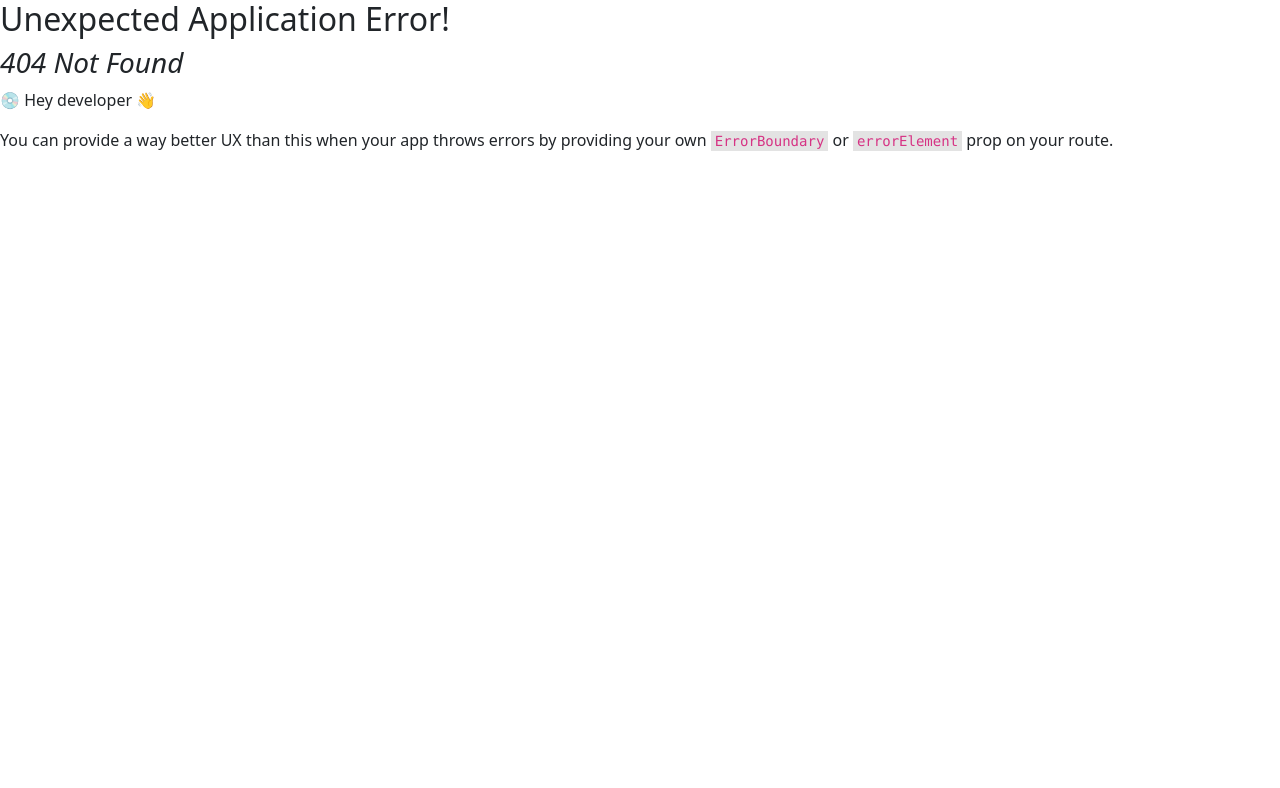
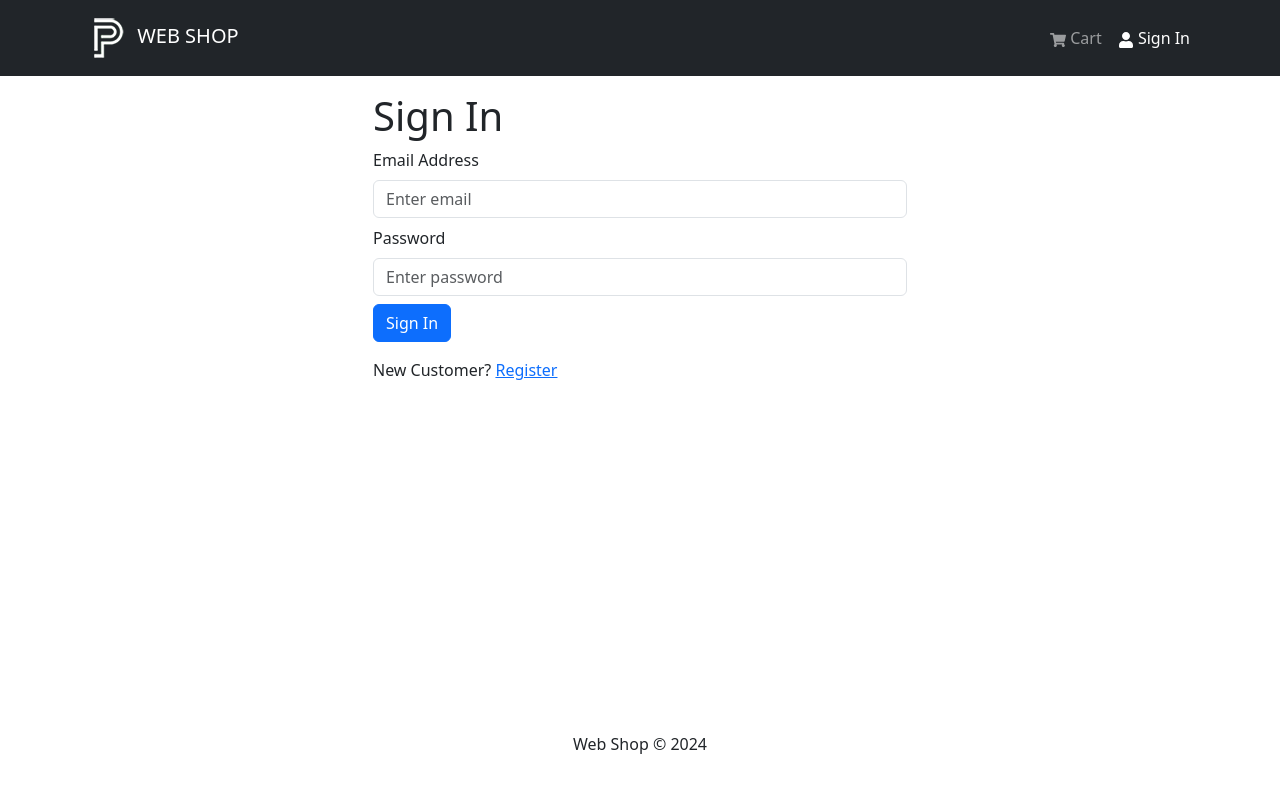
Before and after one commit to Jaco1989/e-com, a React (Create React App) app in the folder client/: page /login in a window 1280 px wide. Before the commit this address had no page. Shown: the top 788 px of the page. Built offline with nearby package versions, Linux system fonts and the light colour scheme.

Commit message:
set user login form and

```diff
--- a/client/src/App.js
+++ b/client/src/App.js
@@ -3,10 +3,13 @@
 import Header from "./components/Header";
 import "react-toastify/dist/ReactToastify.css";
 import Footer from "./components/Footer";
+import { ToastContainer } from 'react-toastify';
+import 'react-toastify/dist/ReactToastify.css';
 
 function App() {
   return (
     <>
+    <ToastContainer />
       <Header />
       <main className="py-3">
         <Container>
--- /dev/null
+++ b/client/src/components/FormContainer.jsx
@@ -0,0 +1,15 @@
+import { Container, Row, Col } from 'react-bootstrap';
+
+const FormContainer = ({ children }) => {
+  return (
+    <Container>
+      <Row className='justify-content-md-center'>
+        <Col xs={12} md={6}>
+          {children}
+        </Col>
+      </Row>
+    </Container>
+  );
+};
+
+export default FormContainer;
--- a/client/src/index.js
+++ b/client/src/index.js
@@ -12,6 +12,7 @@
 import HomeScreen from "./screens/HomeScreen";
 import ProductScreen from "./screens/ProductScreen";
 import CartScreen from './screens/CartScreen';
+import LoginScreen from "./screens/LoginScreen";
 import store from "./store";
 import {Provider} from "react-redux"
 
@@ -21,6 +22,7 @@
       <Route index={true} path="/" element={<HomeScreen />} />
       <Route path="/product/:id" element={<ProductScreen />} />
       <Route path='/cart' element={<CartScreen />} />
+      <Route path='/login' element={<LoginScreen />} />
     </Route>
   )
 );
--- /dev/null
+++ b/client/src/screens/LoginScreen.jsx
@@ -0,0 +1,94 @@
+import { useState, useEffect } from 'react';
+import { Link, useLocation, useNavigate } from 'react-router-dom';
+import { Form, Button, Row, Col } from 'react-bootstrap';
+import Loader from '../components/Loader';
+import FormContainer from '../components/FormContainer';
+import { toast } from 'react-toastify';
+
+/*
+imports for Button click that dispatch data to
+store(frontend) and also mutating the
+database(backend) cookie(jwt login or permission to be redirected)
+*/
+import { useLoginMutation } from '../slices/userApiSlice';
+import { setCredentials } from '../slices/authSlice';
+import { useDispatch, useSelector } from 'react-redux';
+
+
+const LoginScreen = () => {
+  const [email, setEmail] = useState('');
+  const [password, setPassword] = useState('');
+
+  const dispatch = useDispatch();
+  const navigate = useNavigate();
+
+  const [login, { isLoading }] = useLoginMutation();
+
+  const { userInfo } = useSelector((state) => state.auth);
+
+  const { search } = useLocation();
+  const sp = new URLSearchParams(search);
+  const redirect = sp.get('redirect') || '/';
+
+  useEffect(() => {
+    if (userInfo) {
+      navigate(redirect);
+    }
+  }, [navigate, redirect, userInfo]);
+
+  const submitHandler = async (e) => {
+    e.preventDefault();
+    try {
+      const res = await login({ email, password }).unwrap();
+      dispatch(setCredentials({ ...res }));
+      navigate(redirect);
+    } catch (err) {
+      toast.error(err?.data?.message || err.error);
+    }
+  };
+
+  return (
+    <FormContainer>
+      <h1>Sign In</h1>
+
+      <Form onSubmit={submitHandler}>
+        <Form.Group className='my-2' controlId='email'>
+          <Form.Label>Email Address</Form.Label>
+          <Form.Control
+            type='email'
+            placeholder='Enter email'
+            value={email}
+            onChange={(e) => setEmail(e.target.value)}
+          ></Form.Control>
+        </Form.Group>
+
+        <Form.Group className='my-2' controlId='password'>
+          <Form.Label>Password</Form.Label>
+          <Form.Control
+            type='password'
+            placeholder='Enter password'
+            value={password}
+            onChange={(e) => setPassword(e.target.value)}
+          ></Form.Control>
+        </Form.Group>
+
+        <Button disabled={isLoading} type='submit' variant='primary'>
+          Sign In
+        </Button>
+
+        {isLoading && <Loader />}
+      </Form>
+
+      <Row className='py-3'>
+        <Col>
+          New Customer?{' '}
+          <Link to={redirect ? `/register?redirect=${redirect}` : '/register'}>
+            Register
+          </Link>
+        </Col>
+      </Row>
+    </FormContainer>
+  );
+};
+
+export default LoginScreen;
```
Also changed, not shown: 1 other file (tests, documents, lock files or other folders).
